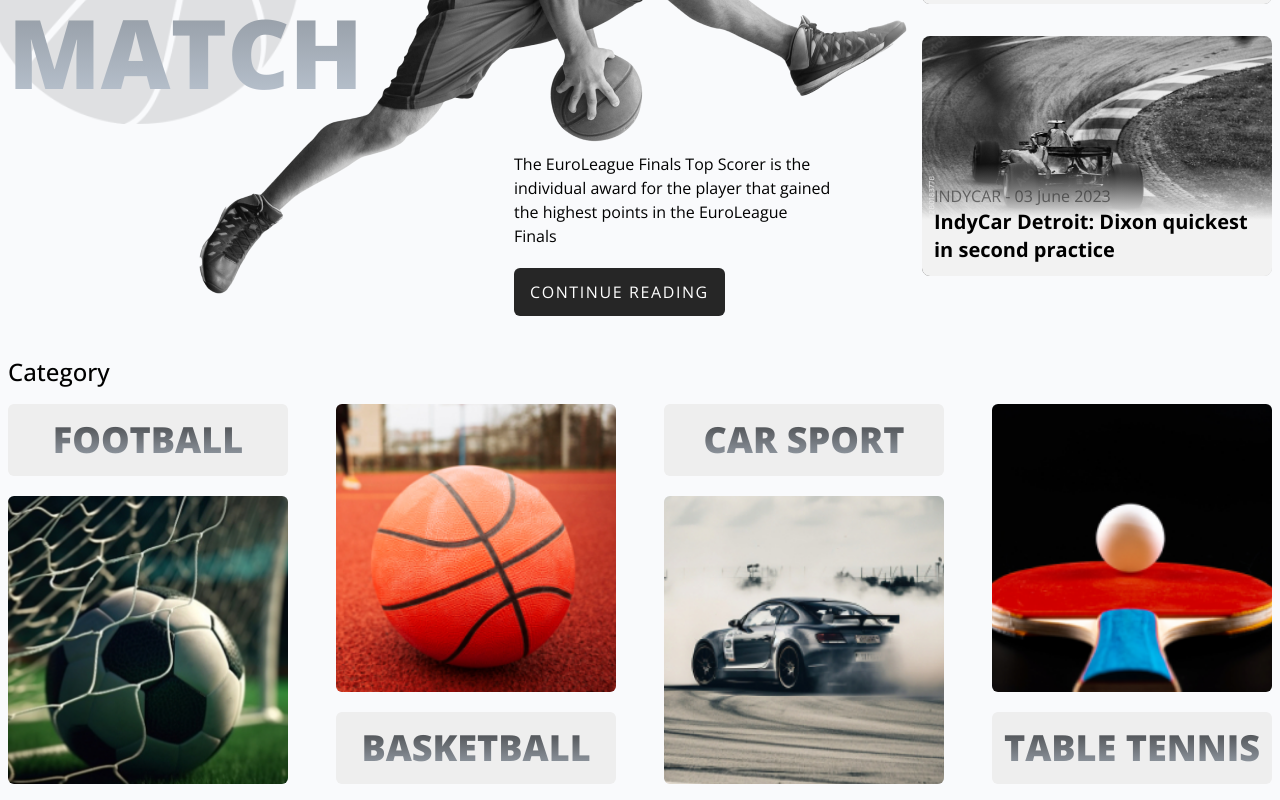
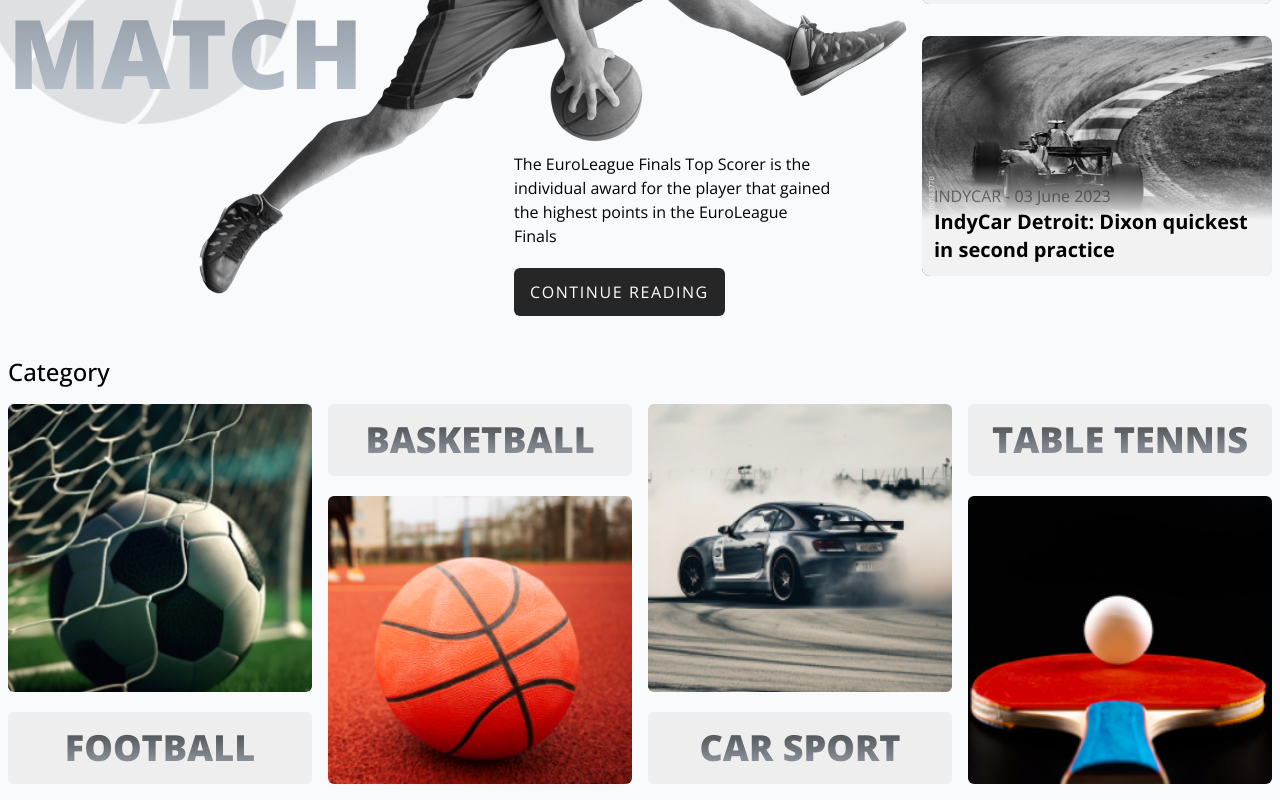
Before and after one commit to iabdwahab/sport-news, a React (Vite) app: page / in a window 1280 px wide. Shown: the part 397-1197 px from the top of the page. Built offline with nearby package versions, Linux system fonts and the light colour scheme.

Commit message:
Make Categories Reponsive.

```diff
--- a/src/components/category/Categories.tsx
+++ b/src/components/category/Categories.tsx
@@ -26,13 +26,17 @@ function Categories() {
     },
   ];
 
-  const categoriesElements = categoriesList.map((category, index) => <Category key={index} titleTop={index % 2 === 0} {...category} />);
+  const categoriesElements = categoriesList.map((category, index) => {
+    const titleTop = index % 2 == 0 && window.innerWidth > 768;
+
+    return <Category key={index} titleTop={titleTop} {...category} />;
+  });
 
   return (
     <section>
       <Container className="py-4">
         <h3 className="font-medium text-2xl">Category</h3>
-        <div className="grid grid-cols-4 gap-12 mt-4">{categoriesElements}</div>
+        <div className="grid grid-cols-categories gap-4 mt-4">{categoriesElements}</div>
       </Container>
     </section>
   );
--- a/src/components/category/Category.tsx
+++ b/src/components/category/Category.tsx
@@ -7,7 +7,7 @@ type prposType = {
 function Category({ title, imgURL, titleTop }: prposType) {
   return (
     <div>
-      {titleTop ? (
+      {!titleTop ? (
         <>
           <div className="bg-[#eee] rounded-md">
             <h4 className="gradient-text font-black text-4xl text-center uppercase flex justify-center items-center py-4">{title}</h4>
--- a/src/components/main/TodayNews.tsx
+++ b/src/components/main/TodayNews.tsx
@@ -6,7 +6,7 @@ function TodayNews() {
   return (
     <div className="max-lg:mt-5">
       <h3 className="bg-black text-white w-fit px-5 py-1 rounded-md ">Today</h3>
-      <div className="grid grid-cols-todatNews gap-4">
+      <div className="grid grid-cols-todayNews gap-4">
         <NewsCard title="Ethiopian runners took the top four spots." type="Race98" date="03 June 2023" imgURL={ethiopianRunner} />
         <NewsCard title="IndyCar Detroit: Dixon quickest in second practice" type="INDYCAR" date="03 June 2023" imgURL={racingCar} />
       </div>
--- a/tailwind.config.js
+++ b/tailwind.config.js
@@ -9,7 +9,8 @@ export default {
       },
       gridTemplateColumns: {
         mainSection: '1fr 350px',
-        todatNews: 'repeat(auto-fit, minmax(300px, 1fr))',
+        todayNews: 'repeat(auto-fit, minmax(300px, 1fr))',
+        categories: 'repeat(auto-fit, minmax(250px, 1fr))',
       },
     },
   },
```
